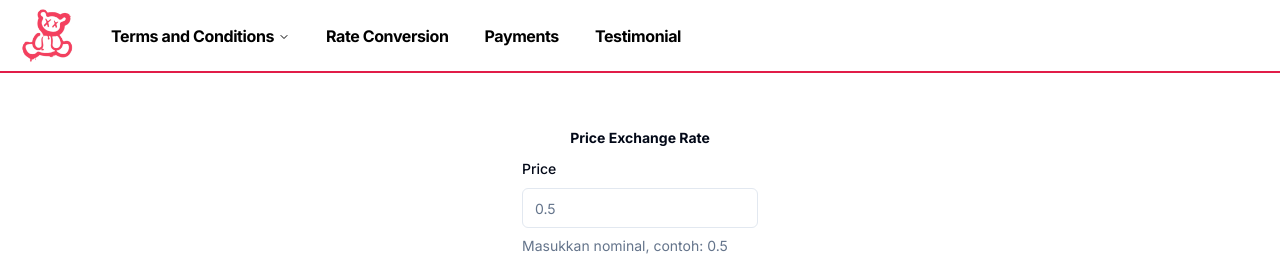
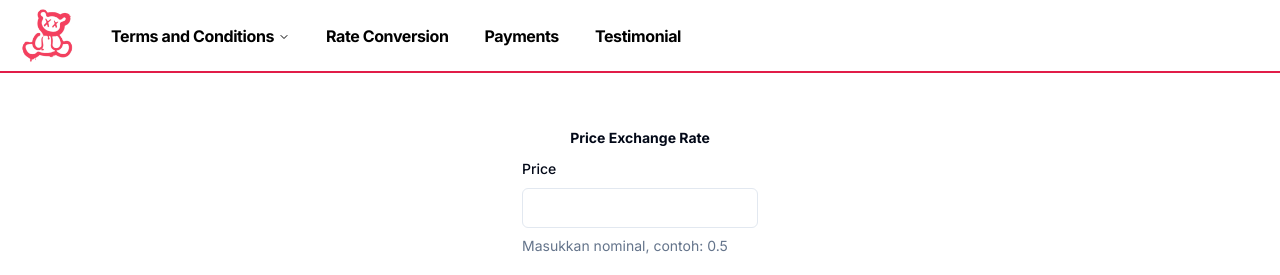
Before and after one commit to rimuhamu/shinjang, a Next.js app: page /rate-conversion in a window 1280 px wide. Shown: the top 275 px of the page. Built offline with nearby package versions, Linux system fonts and the light colour scheme.

Commit message:
minor fix

```diff
--- a/src/app/rate-conversion/page.tsx
+++ b/src/app/rate-conversion/page.tsx
@@ -73,7 +73,6 @@ export default function RateConversionPage() {
                       {...form.register('price', { valueAsNumber: true })}
                       type='number'
                       step='any'
-                      placeholder='0.5'
                     />
                   </FormControl>
                   <FormDescription>
```
